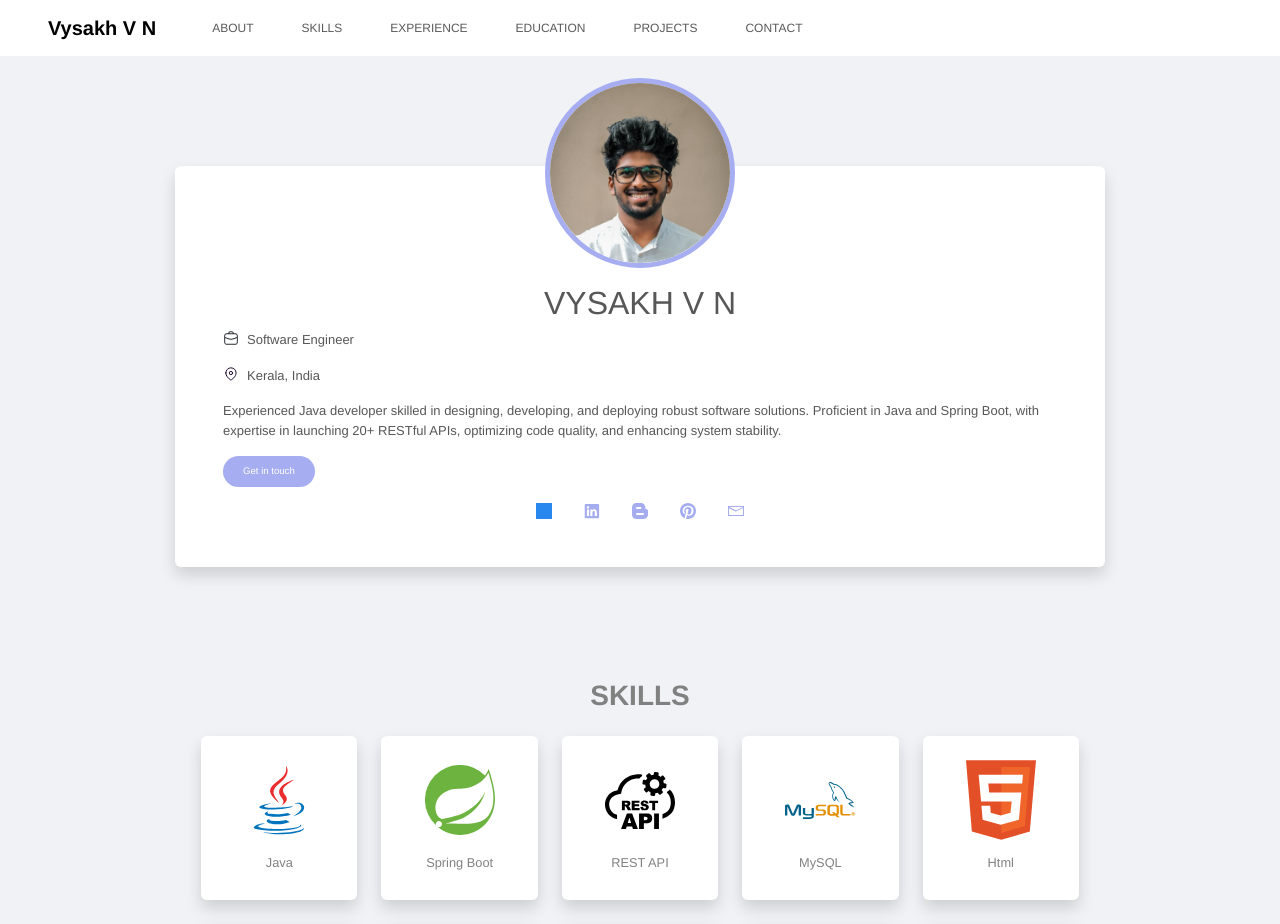
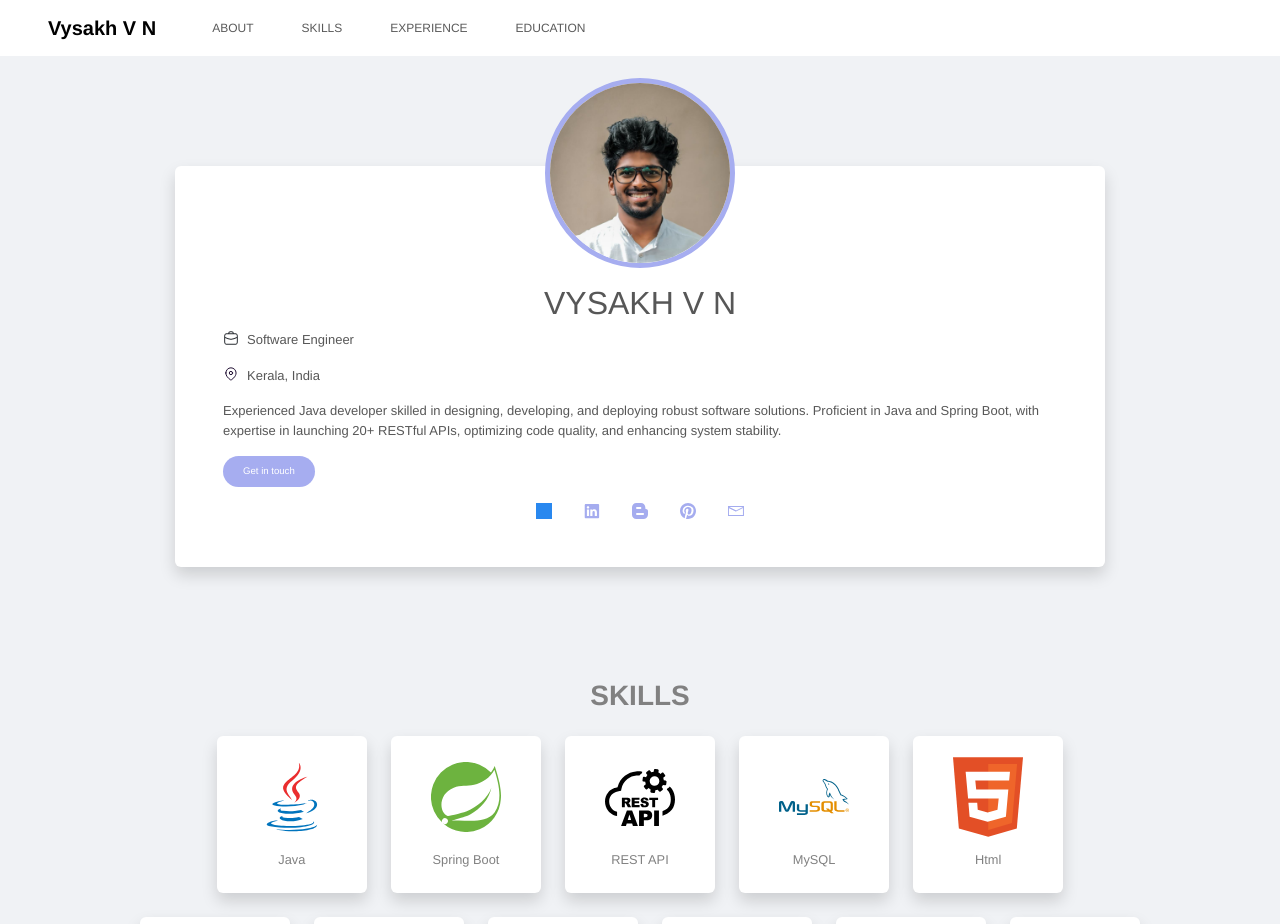
Before and after one commit to Vysakh-vn/portfolio-site, a Vue app: page / in a window 1280 px wide. Shown: the top 924 px of the page. Built offline with nearby package versions, Linux system fonts and the light colour scheme; grey boxes are pictures that could not be loaded.

Commit message:
Updation for git release

```diff
--- a/src/components/NavBar.vue
+++ b/src/components/NavBar.vue
@@ -18,12 +18,12 @@
       <li class="nav-item">
         <a @click="scrollToSection('education')" class="nav-link">EDUCATION</a>
       </li>
-      <li class="nav-item">
+      <!-- <li class="nav-item">
         <a class="nav-link" href="#">PROJECTS</a>
       </li>
       <li class="nav-item">
         <a class="nav-link" href="#">CONTACT</a>
-      </li>
+      </li> -->
     </ul>
   </div>
 </nav>
--- a/src/components/SkillsComponent.vue
+++ b/src/components/SkillsComponent.vue
@@ -84,7 +84,7 @@
     font-size: 0.8rem;
     font-weight: 500;
     background-color: white;
-    padding: 0.7rem;
+    padding: 0.8%;
     transition: transform 0.3s ease-in-out;
 }
 
--- a/vue.config.js
+++ b/vue.config.js
@@ -1,4 +1,8 @@
-const { defineConfig } = require('@vue/cli-service')
-module.exports = defineConfig({
-  transpileDependencies: true
-})
+// const { defineConfig } = require('@vue/cli-service')
+// module.exports = defineConfig({
+//   transpileDependencies: true
+// })
+
+module.exports = {
+  publicPath: process.env.NODE_ENV === "production" ? "/portfolio-site/" : "/",
+};
```
